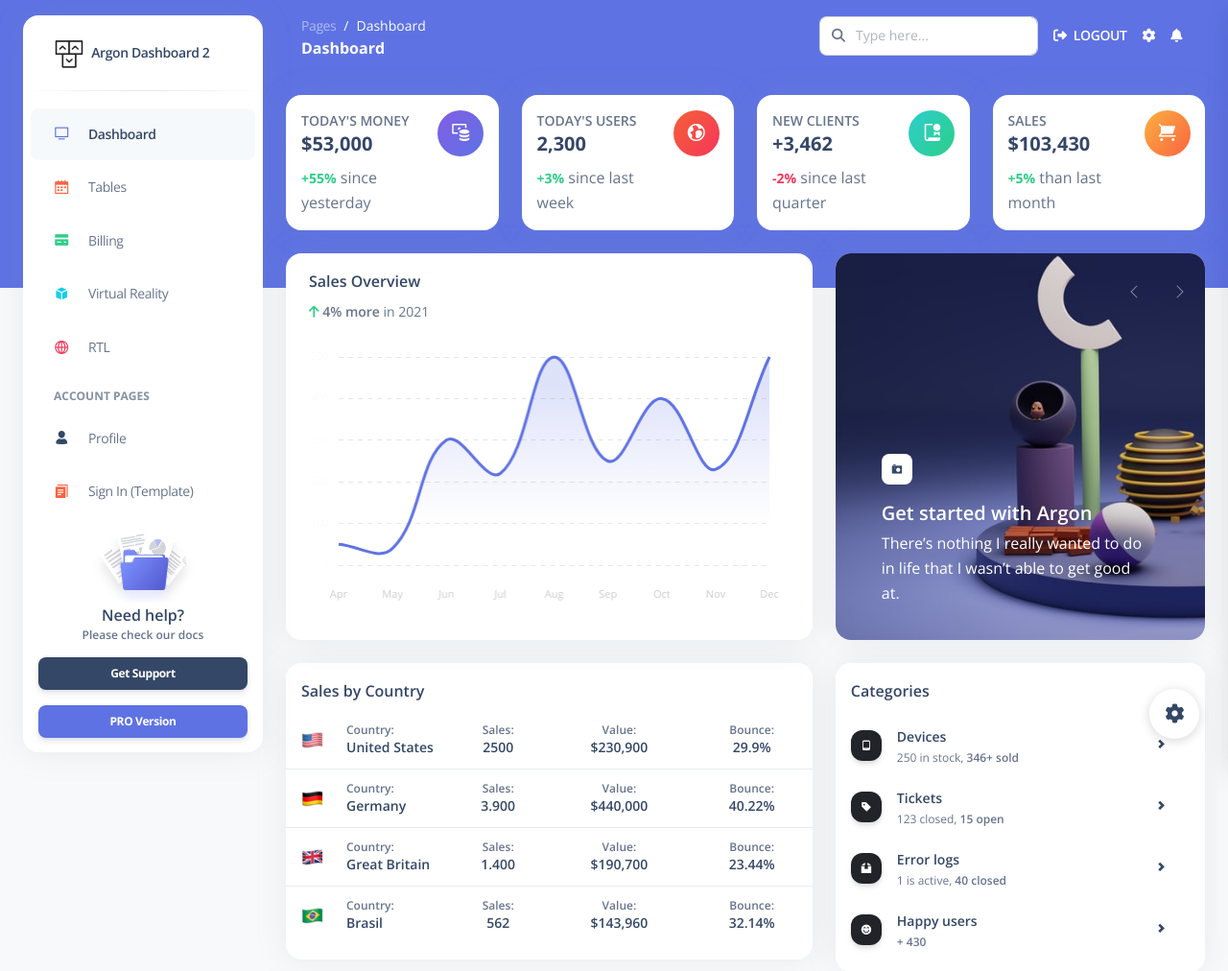
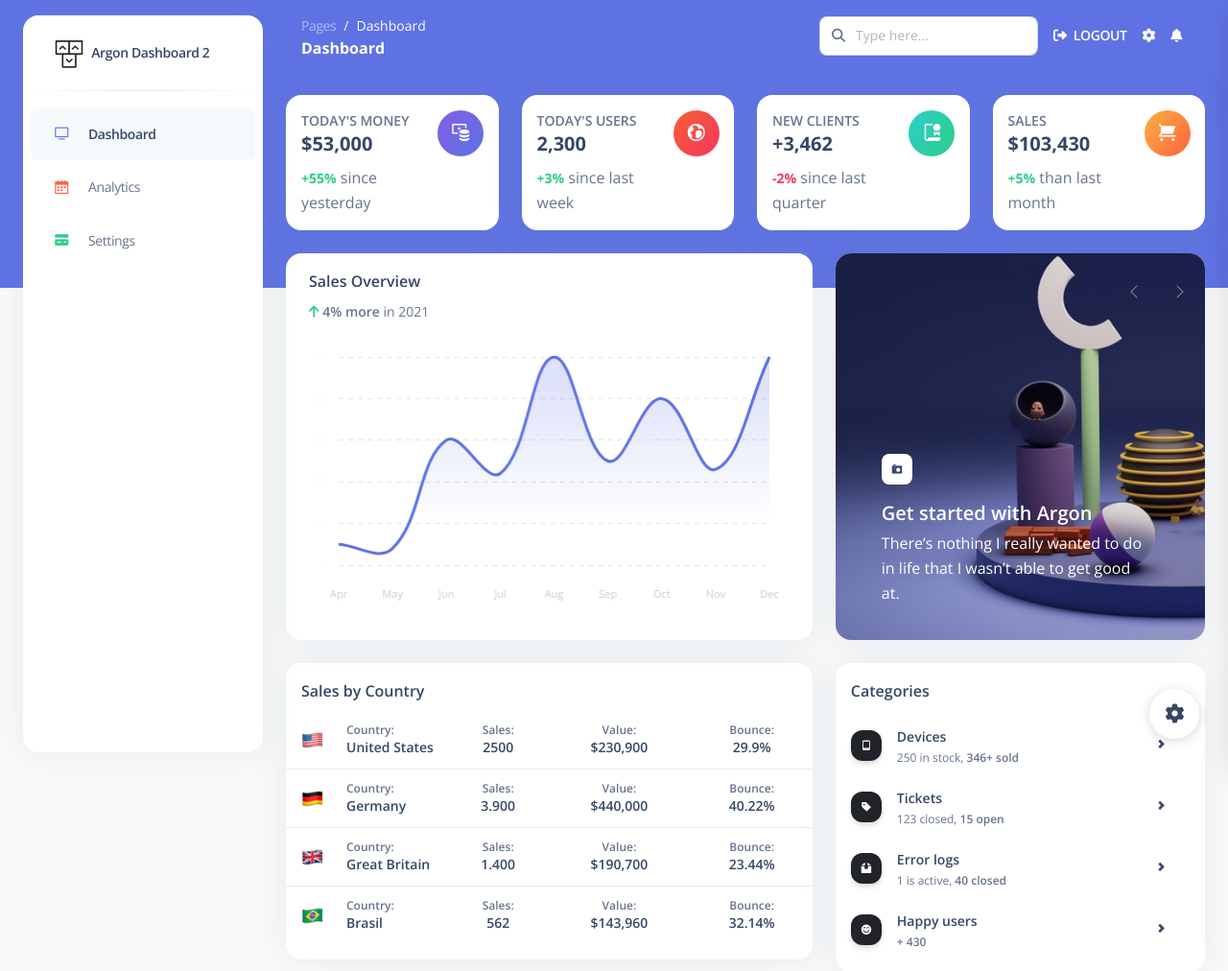
Before and after one commit to akhsan-ibrahim/cctv-dashboard-web, a Flask app: page /index in a window 1280 px wide. Shown: the top 1012 px of the page at 96% size. Run offline with Flask 2, Linux system fonts and the light colour scheme; the visitor is signed in with stand-in values (Sample User, id 1); some libraries are stand-ins or nearby versions.

Commit message:
feat: sidebar features menu

```diff
--- a/apps/templates/includes/sidenav.html
+++ b/apps/templates/includes/sidenav.html
@@ -23,7 +23,7 @@
             <div class="icon icon-shape icon-sm border-radius-md text-center me-2 d-flex align-items-center justify-content-center">
               <i class="ni ni-calendar-grid-58 text-warning text-sm opacity-10"></i>
             </div>
-            <span class="nav-link-text ms-1">Tables</span>
+            <span class="nav-link-text ms-1">Analytics</span>
           </a>
         </li>
         <li class="nav-item">
@@ -31,69 +31,9 @@
             <div class="icon icon-shape icon-sm border-radius-md text-center me-2 d-flex align-items-center justify-content-center">
               <i class="ni ni-credit-card text-success text-sm opacity-10"></i>
             </div>
-            <span class="nav-link-text ms-1">Billing</span>
-          </a>
-        </li>
-        <li class="nav-item">
-          <a class="nav-link {% if 'virtual-reality' in segment %} active {% endif %}" href="/virtual-reality.html">
-            <div class="icon icon-shape icon-sm border-radius-md text-center me-2 d-flex align-items-center justify-content-center">
-              <i class="ni ni-app text-info text-sm opacity-10"></i>
-            </div>
-            <span class="nav-link-text ms-1">Virtual Reality</span>
-          </a>
-        </li>
-        <li class="nav-item">
-          <a class="nav-link " href="/rtl.html">
-            <div class="icon icon-shape icon-sm border-radius-md text-center me-2 d-flex align-items-center justify-content-center">
-              <i class="ni ni-world-2 text-danger text-sm opacity-10"></i>
-            </div>
-            <span class="nav-link-text ms-1">RTL</span>
-          </a>
-        </li>
-        <li class="nav-item mt-3">
-          <h6 class="ps-4 ms-2 text-uppercase text-xs font-weight-bolder opacity-6">Account pages</h6>
-        </li>
-        <li class="nav-item">
-          <a class="nav-link {% if 'profile' in segment %} active {% endif %}" href="/profile.html">
-            <div class="icon icon-shape icon-sm border-radius-md text-center me-2 d-flex align-items-center justify-content-center">
-              <i class="ni ni-single-02 text-dark text-sm opacity-10"></i>
-            </div>
-            <span class="nav-link-text ms-1">Profile</span>
-          </a>
-        </li>
-        <li class="nav-item">
-          <a class="nav-link " href="/sign-in.html">
-            <div class="icon icon-shape icon-sm border-radius-md text-center me-2 d-flex align-items-center justify-content-center">
-              <i class="ni ni-single-copy-04 text-warning text-sm opacity-10"></i>
-            </div>
-            <span class="nav-link-text ms-1">Sign In (Template)</span>
-          </a>
-        </li>
-        <li class="nav-item">
-          <a class="nav-link " href="/sign-up.html">
-            <div class="icon icon-shape icon-sm border-radius-md text-center me-2 d-flex align-items-center justify-content-center">
-              <i class="ni ni-collection text-info text-sm opacity-10"></i>
-            </div>
-            <span class="nav-link-text ms-1">Sign Up (Template)</span>
+            <span class="nav-link-text ms-1">Settings</span>
           </a>
         </li>
       </ul>
     </div>
-    <div class="sidenav-footer mx-3 ">
-      <div class="card card-plain shadow-none" id="sidenavCard">
-        <img class="w-50 mx-auto" src="{{ config.ASSETS_ROOT }}/img/illustrations/icon-documentation.svg" alt="sidebar_illustration">
-        <div class="card-body text-center p-3 w-100 pt-0">
-          <div class="docs-info">
-            <h6 class="mb-0">Need help?</h6>
-            <p class="text-xs font-weight-bold mb-0">Please check our docs</p>
-          </div>
-        </div>
-      </div>
-      <a href="https://appseed.us/support/"
-        target="_blank"
-        class="btn btn-dark btn-sm w-100 mb-3">Get Support</a>
-      <a class="btn btn-primary btn-sm mb-0 w-100"
-         target="_blank"
-         href="https://appseed.us/product/argon-dashboard-pro/flask/" type="button">PRO Version</a>
-    </div>
   </aside>
```
